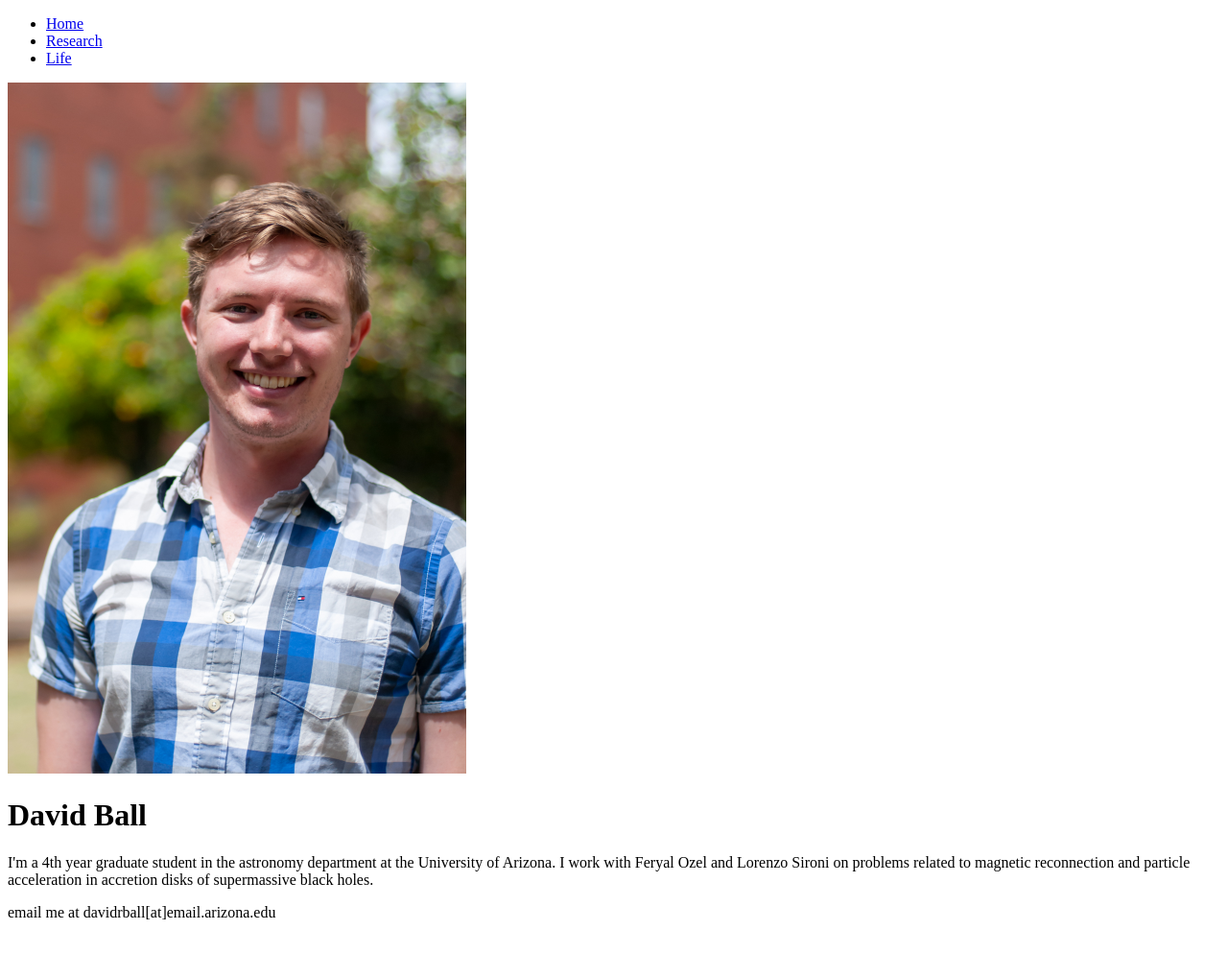
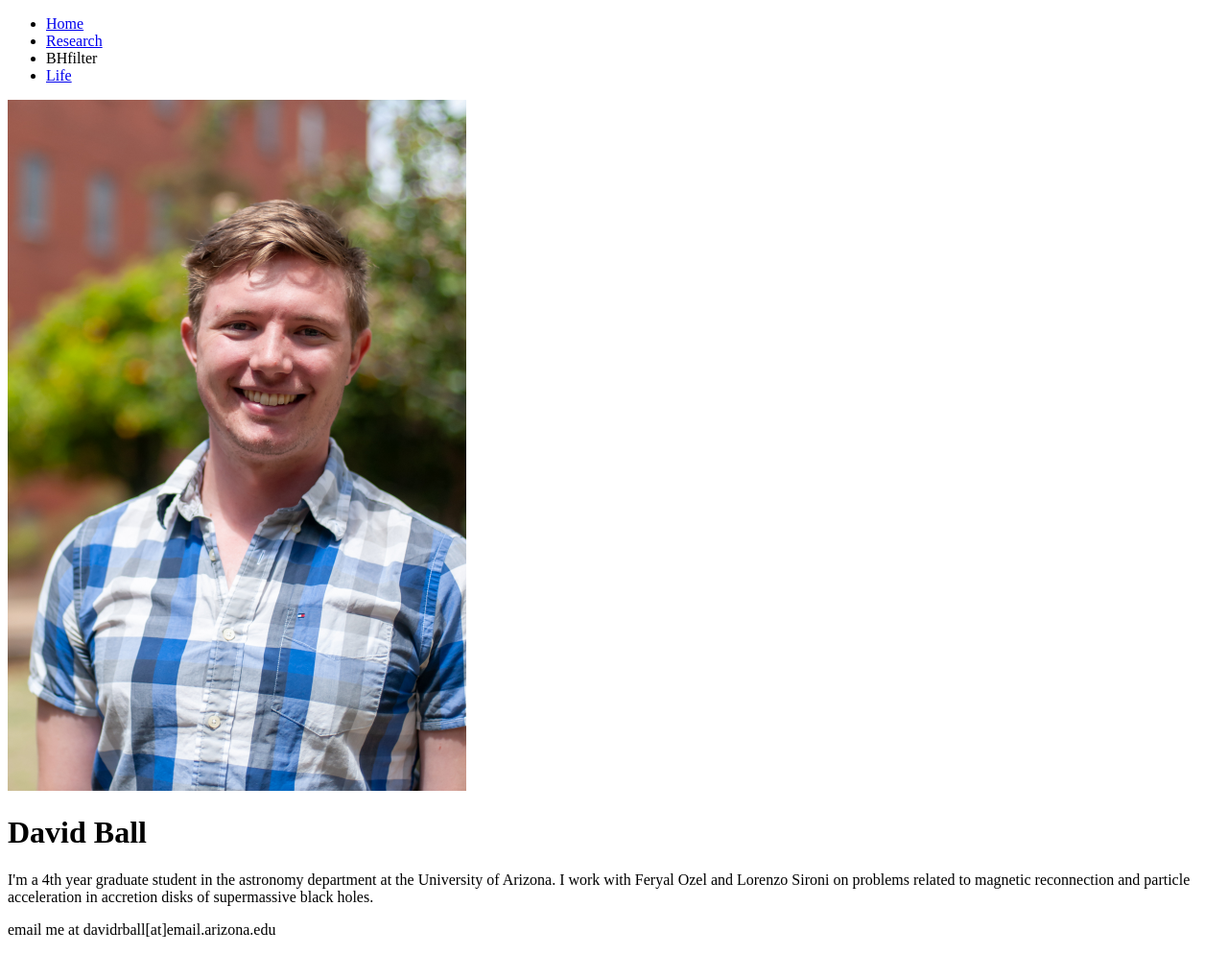
Before and after one commit to davidrball/davidrball.github.io, a Jekyll site: the page built from index.html, in a window 1280 px wide. Shown: the whole page at 96% size. Built offline with Jekyll 4.4.1, drawn with Linux system fonts in a browser that asks for light colours.

Commit message:
adding new page

```diff
--- a/_layouts/default.html
+++ b/_layouts/default.html
@@ -19,6 +19,7 @@
                 <li><a href="/">Home</a></li>
                 <li><a href="/research">Research</a></li>
                 <!--<li><a href="/publications">Publications</a></li>-->
+                <li><a href="/BHfilter"></a>BHfilter</a></li>
 		<li><a href="/life">Life</a></li>
             </ul>
         </nav>
```
